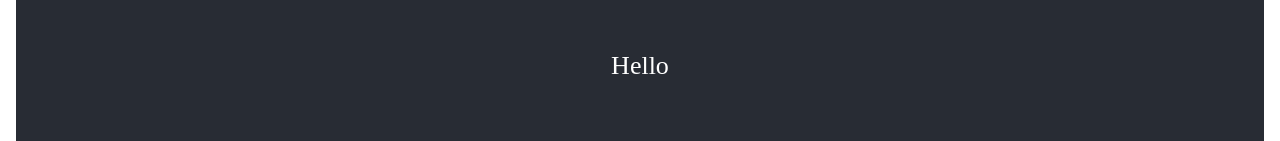
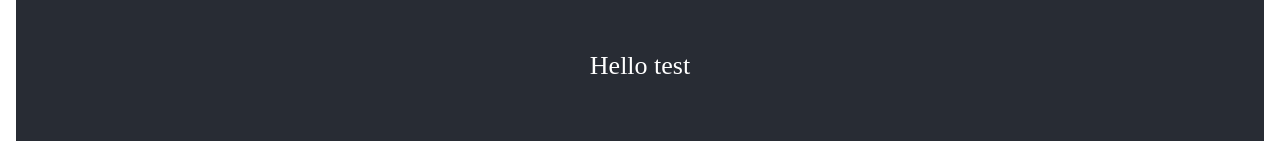
Before and after one commit to Pr0gr4mm3r-Fa1c0n/Pr0gr4mm3r-Fa1c0n.github.io, a React (Create React App) app: page / in a window 1280 px wide. Shown: the part 406-547 px from the top of the page. Built offline with nearby package versions, Linux system fonts and the light colour scheme.

Commit message:
test
test

```diff
--- a/src/App.js
+++ b/src/App.js
@@ -11,7 +11,9 @@ function App() {
     <body>
         <header className="App-header">
         <h1> Halloween </h1>
-        <body>Hello</body>
+        <body>Hello
+              test
+        </body>
         </header>
     </body>
     </div>
```
